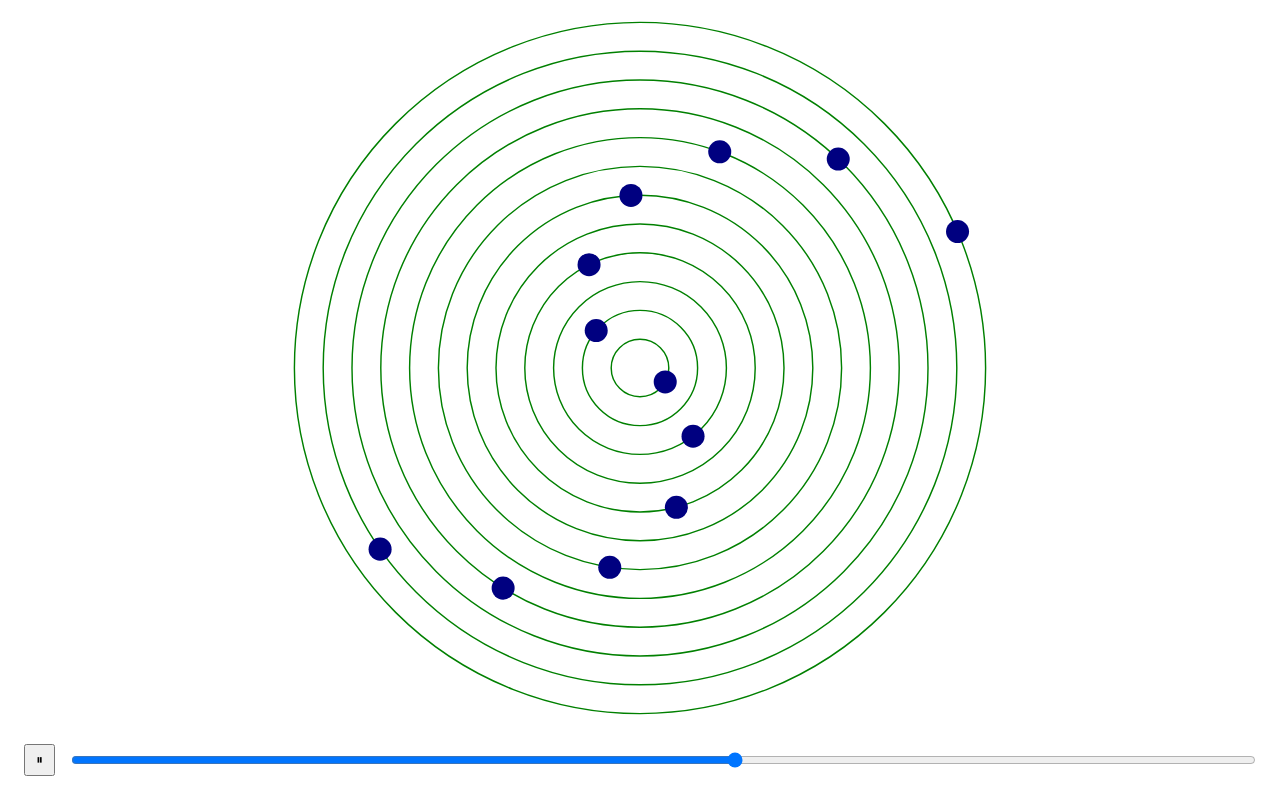
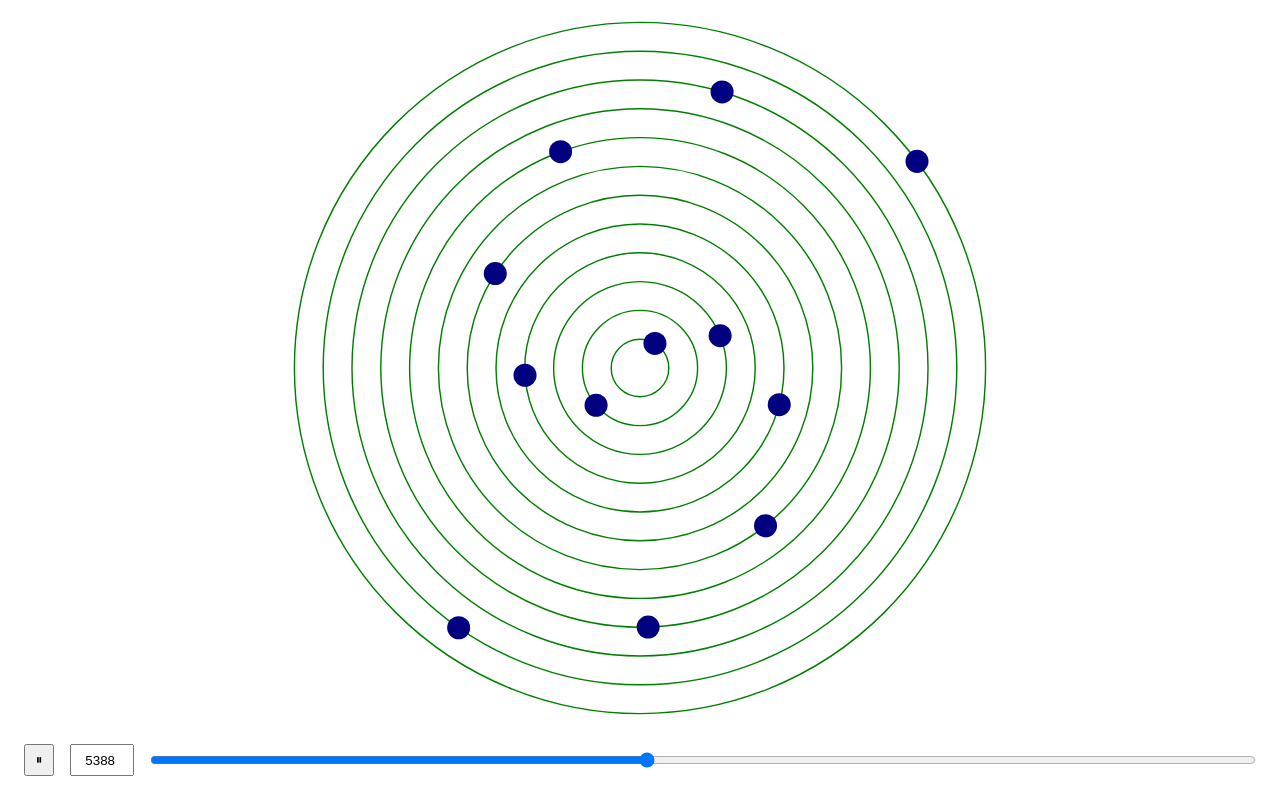
Before and after one commit to jessechen/drowzee, a SvelteKit app: page / in a window 1280 px wide. Built offline with nearby package versions, Linux system fonts and the light colour scheme.

Commit message:
Add number input

```diff
--- a/src/routes/+page.svelte
+++ b/src/routes/+page.svelte
@@ -25,7 +25,7 @@
 
     function step(currentMillis: number, previousMillis?: number) {
         if (previousMillis !== undefined) {
-            currentTicks += (currentMillis - previousMillis) * TICKS_PER_CYCLE / MILLIS_PER_CYCLE;
+            currentTicks += Math.floor((currentMillis - previousMillis) * TICKS_PER_CYCLE / MILLIS_PER_CYCLE);
             if (currentTicks > TICKS_PER_CYCLE) {
                 currentTicks = currentTicks % TICKS_PER_CYCLE;
             }
@@ -57,8 +57,9 @@
     </svg>
 </main>
 <footer>
-	<button class="control" onclick={handleClick}>{buttonText}</button>
-    <input class="slider" type="range" id="time" min="0" max="10000" bind:value={currentTicks} />
+	<button onclick={handleClick}>{buttonText}</button>
+    <input class="ticks" type="number" min="0" step="100" max={TICKS_PER_CYCLE} bind:value={currentTicks} />
+    <input class="slider" type="range" min="0" max={TICKS_PER_CYCLE} bind:value={currentTicks} />
 </footer>
 
 <style>
@@ -87,6 +88,13 @@
         margin-left: 1rem;
     }
 
+    .ticks {
+        width: 4rem;
+        height: 2rem;
+        margin-left: 1rem;
+        text-align: end;
+    }
+
 	.slider {
         cursor: pointer;
 		width: 100%;
--- a/src/routes/global.css
+++ b/src/routes/global.css
@@ -5,3 +5,7 @@ body {
     align-items: center;
     font-family: Seravek, 'Gill Sans Nova', Ubuntu, Calibri, 'DejaVu Sans', source-sans-pro, sans-serif;
 }
+
+*, *:before, *:after {
+    box-sizing: inherit;
+}
```
Also changed, not shown: 1 other file (tests, documents, lock files or other folders).
